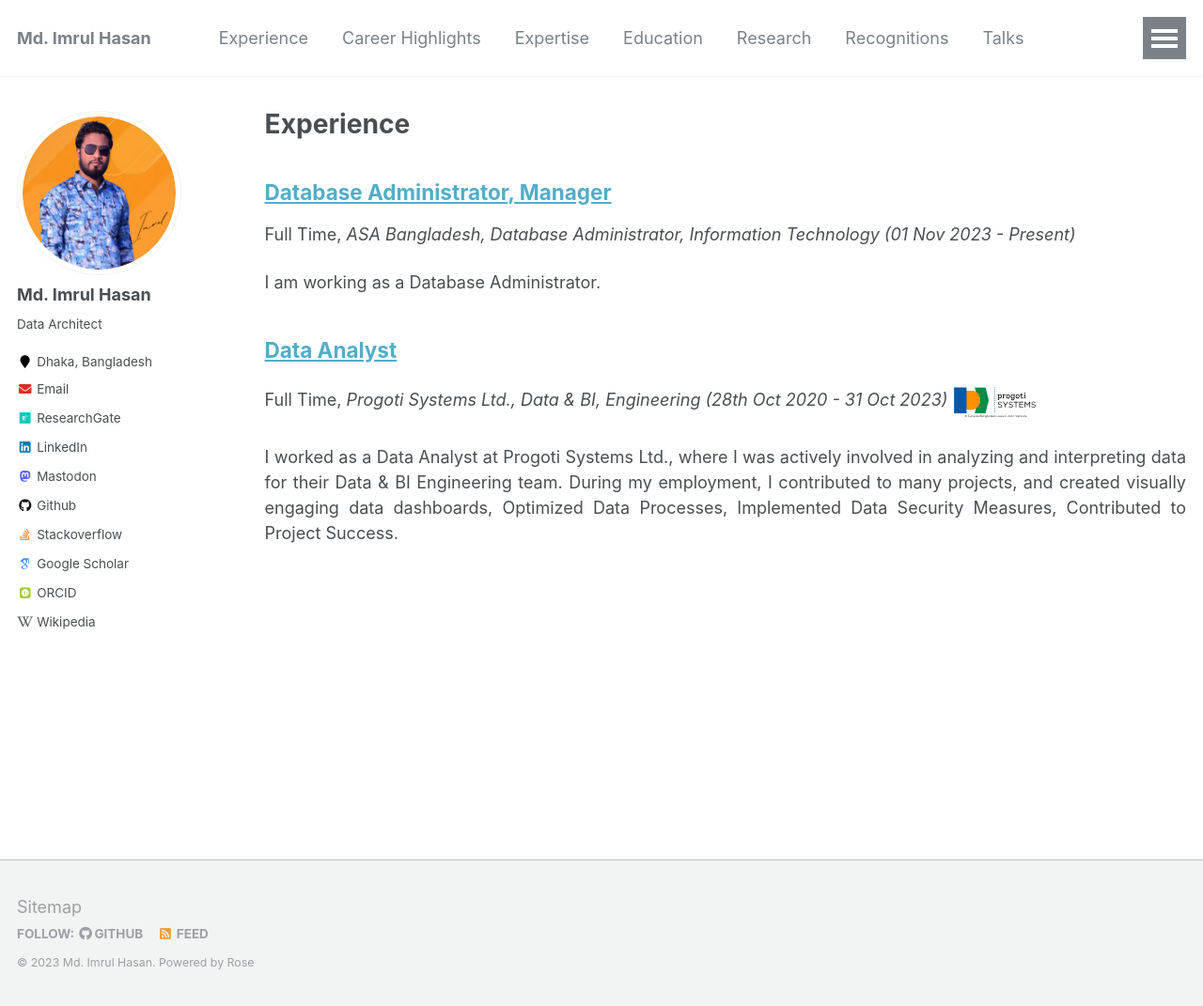
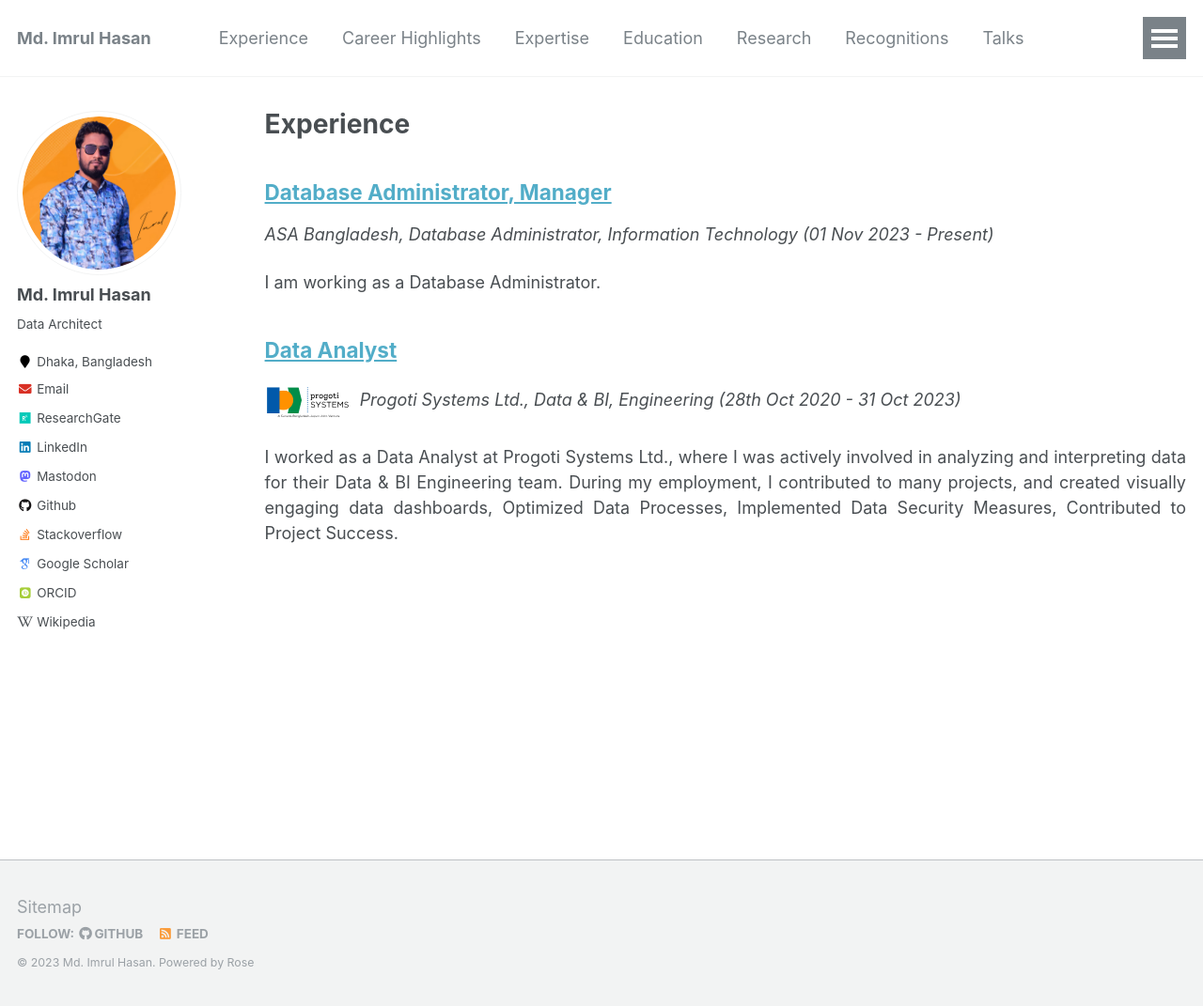
Before and after one commit to imrulhasandata/imrulhasandata, a Jekyll site: the page built from _pages/experience.html, in a window 1280 px wide and 1071 px high. Shown: the whole window at 94% size. Built offline with Jekyll 4.4.1, drawn with Linux system fonts in a browser that asks for light colours; some web fonts are replaced.

Commit message:
icon before edu and exp name

```diff
--- a/_includes/archive-single.html
+++ b/_includes/archive-single.html
@@ -44,10 +44,10 @@
         {% elsif post.collection == 'Research' %}
           <p>Published in <i>{{ post.venue }}</i>, {{ post.date | default: "1900-01-01" | date: "%Y" }} </p>
         {% elsif post.collection == 'experience' %}
-          <p> {{ post.type }}, <i>{{ post.venue }}</i>
-              {% if post.logo %}
-                  <img src="{{ base_path }}/{{ post.logo }}" alt="Logo" height="20">
+          <p> {% if post.logo %}
+                  <img src="{{ base_path }}/{{ post.logo }}" alt="Logo" height="15">
               {% endif %}
+              <i>{{ post.venue }}</i>
           </p>
           <!-- <p> {{ post.type }}, <i>{{ post.venue }}</i>, {{ post.date | default: "1900-01-01" | date: "%Y" }} </p> -->
         {% elsif post.collection == 'education' %}
--- a/_layouts/single.html
+++ b/_layouts/single.html
@@ -35,10 +35,10 @@ layout: default
         {% endif %}
 
         {% if page.collection == 'experience' or page.collection == 'education' %}
-          <p> {{ page.type }}, <i>{{ page.venue }}</i>
-              {% if page.logo %}
-                  <img src="{{ base_path }}/{{ page.logo }}" alt="Logo" height="20">
+          <p> {% if page.logo %}
+                  <img src="{{ base_path }}/{{ page.logo }}" alt="Logo" height="15">
               {% endif %}
+              <i>{{ page.venue }}</i>
           </p>
           <!-- <p> {{ page.type }}, <i>{{ page.venue }}</i>, {{ page.date | default: "1900-01-01" | date: "%Y" }} </p> -->
         {% elsif page.venue and page.date %}
```
